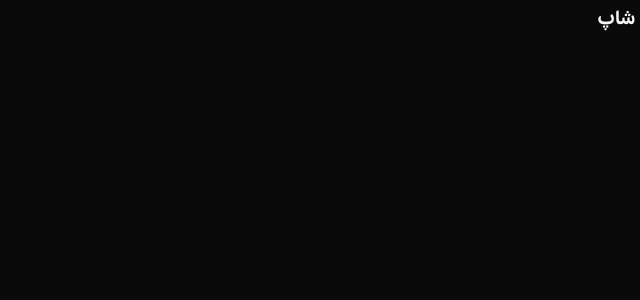
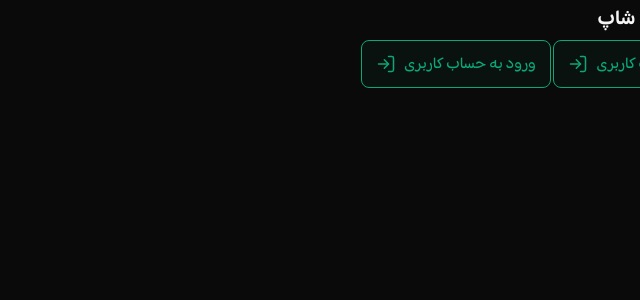
Before and after one commit to amir-reza-bijandi/access-shop, a SvelteKit app: page / in a window 1280 px wide. Shown: the top 300 px of the page, without its empty margins (640-1280 px from the left). Built offline with nearby package versions, Linux system fonts and the light colour scheme.

Commit message:
feat: build Button component

```diff
--- /dev/null
+++ b/src/lib/component/button.svelte
@@ -0,0 +1,57 @@
+<script lang="ts">
+	import type { HTMLButtonAttributes, HTMLAnchorAttributes } from 'svelte/elements';
+	import { Icon as LucideIcon } from 'lucide-svelte';
+
+	type ButtonProps = (
+		| ({
+				as?: 'button';
+		  } & HTMLButtonAttributes)
+		| ({
+				as: 'a';
+		  } & HTMLAnchorAttributes)
+	) & {
+		icon?: typeof LucideIcon;
+	};
+
+	const {
+		as = 'button',
+		icon: Icon,
+		children,
+		class: className,
+		...restOfProps
+	}: ButtonProps = $props();
+</script>
+
+<svelte:element this={as} class={['button', className].join(' ')} {...restOfProps}>
+	{@render children?.()}
+	{#if Icon}
+		<Icon strokeWidth={1.5} size={20} absoluteStrokeWidth />
+	{/if}
+</svelte:element>
+
+<style>
+	.button {
+		cursor: pointer;
+		display: inline-flex;
+		justify-content: center;
+		align-items: center;
+		gap: 0.8rem;
+		padding: 1.4rem;
+		height: 4.8rem;
+		background: hsl(var(--accent) / 0.05);
+		color: hsl(var(--accent));
+		text-decoration: none;
+		border-radius: 0.8rem;
+		border: 1px solid hsl(var(--accent));
+		outline: 0;
+		transition: background-color var(--duration);
+	}
+
+	.button:hover {
+		background: hsl(var(--accent) / 0.1);
+	}
+
+	.button:active {
+		background: hsl(var(--accent) / 0.2);
+	}
+</style>
--- a/src/lib/style/main.css
+++ b/src/lib/style/main.css
@@ -7,6 +7,8 @@
 	--accent: 162 87% 35%;
 	--accent-tint: 162 82% 40%;
 	--accent-shade: 162 88% 30%;
+
+	--duration: 200ms;
 }
 
 body {
--- a/src/routes/+page.svelte
+++ b/src/routes/+page.svelte
@@ -1,5 +1,9 @@
 <script>
+	import Button from '$lib/component/button.svelte';
 	import Logo from '$lib/component/logo.svelte';
+	import { LogIn } from 'lucide-svelte';
 </script>
 
 <Logo />
+<Button icon={LogIn}>ورود به حساب کاربری</Button>
+<Button as="a" icon={LogIn} href="/login">ورود به حساب کاربری</Button>
```
